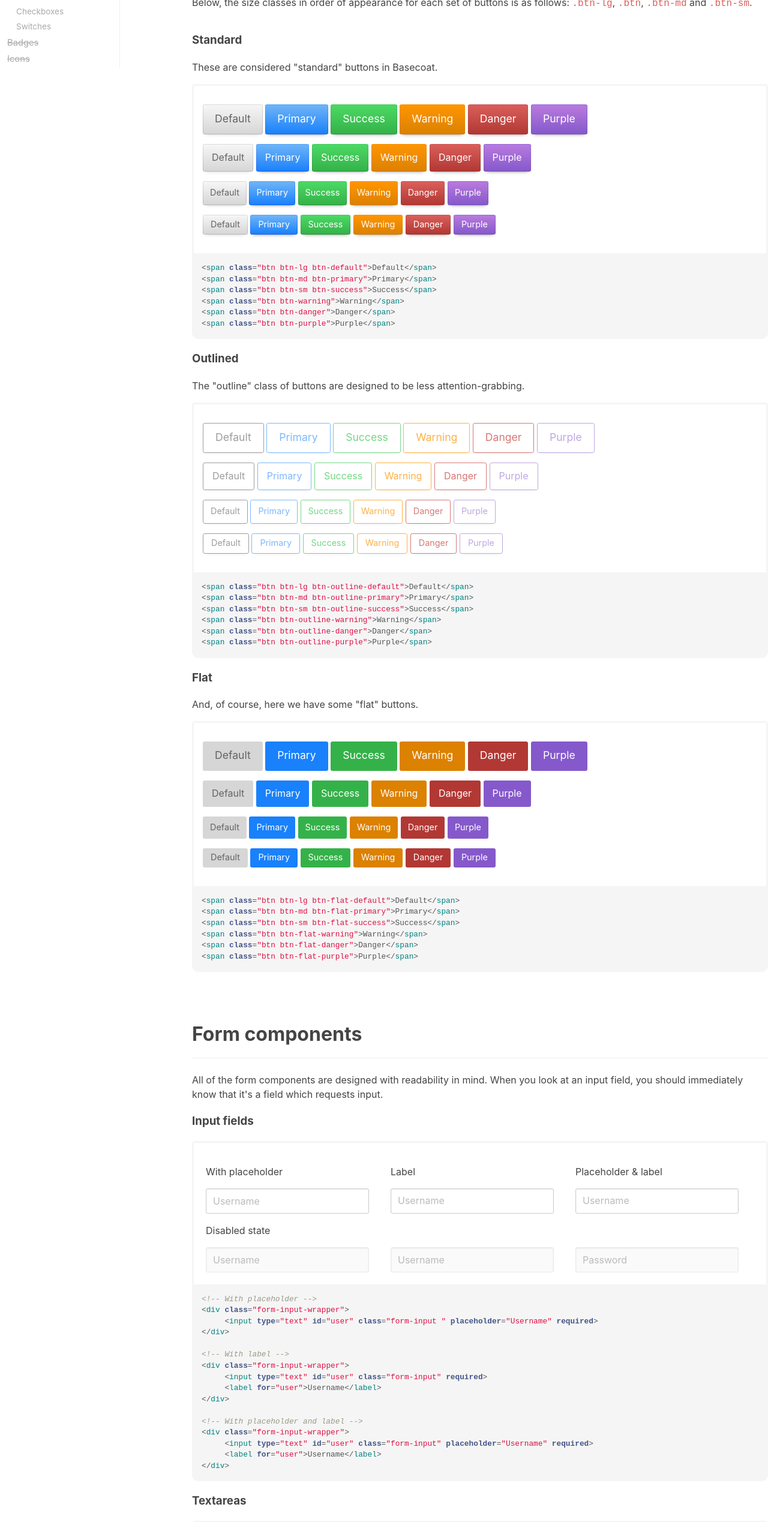
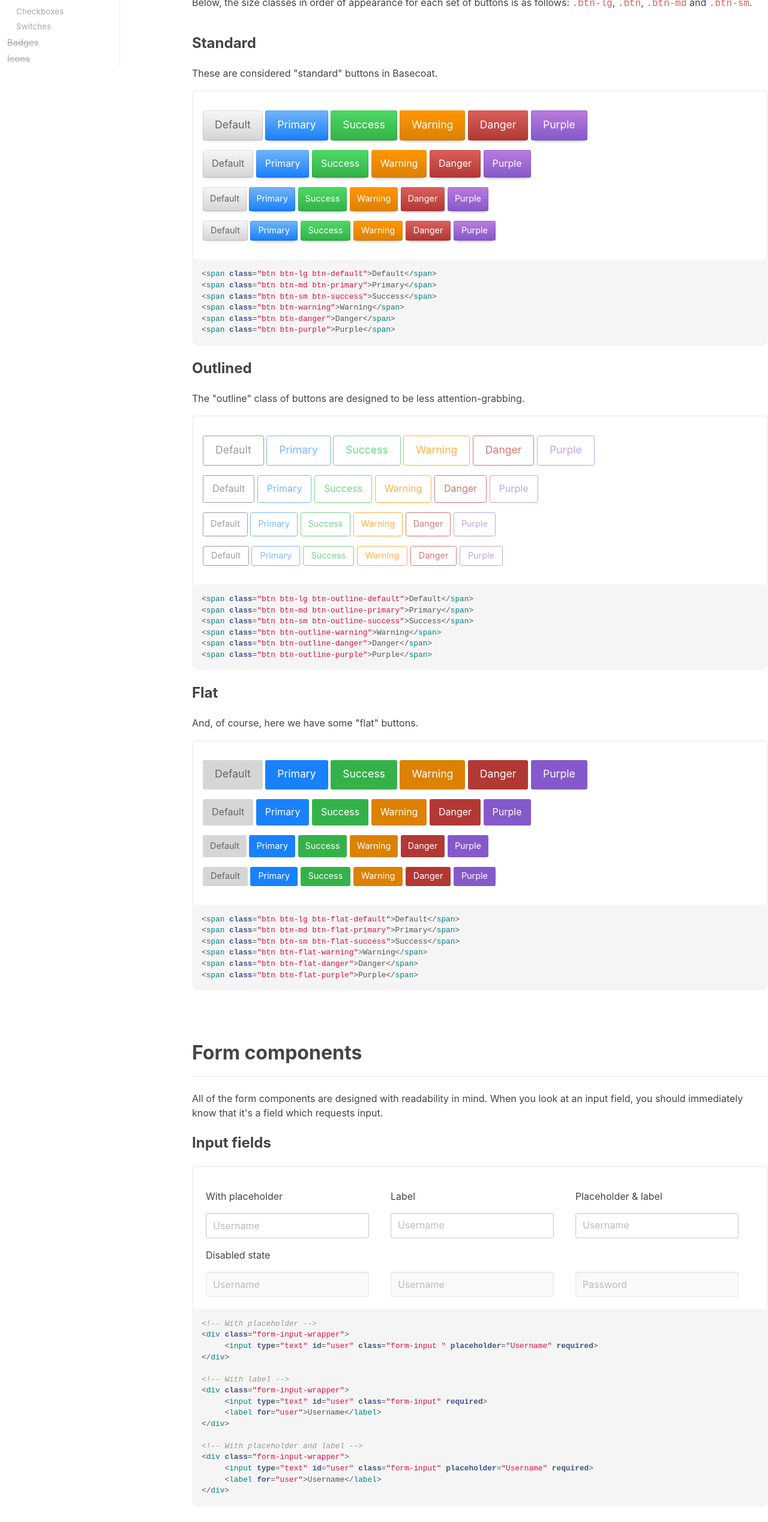
Before and after one commit to nvms/basecoat, a website: page components.html in a window 1280 px wide. Shown: the part 240-2777 px from the top of the page at 60% size. Drawn offline with Linux system fonts and the light colour scheme.

Commit message:
changes to some type

```diff
--- a/components.html
+++ b/components.html
@@ -67,7 +67,7 @@
               <p>Below, the size classes in order of appearance for each set of buttons is as follows: <code>.btn-lg</code>, <code>.btn</code>, <code>.btn-md</code> and <code>.btn-sm</code>.</p></p>
             <div class="col-16-16">
 
-              <h3>Standard</h3>
+              <h2>Standard</h2>
 
               <p>These are considered "standard" buttons in Basecoat.
                 <div class="el_demo">
@@ -112,7 +112,7 @@
                 </demo>
               </div>
               <div class="col-16-16">
-                <h3>Outlined</h3>
+                <h2>Outlined</h2>
                 <p>The "outline" class of buttons are designed to be less attention-grabbing.</p>
                 <div class="el_demo">
                   <p>
@@ -155,7 +155,7 @@
                 </demo>
               </div>
               <div class="col-16-16">
-                <h3>Flat</h3>
+                <h2>Flat</h2>
                 <p>And, of course, here we have some "flat" buttons.</p>
                 <div class="el_demo">
                   <p>
@@ -206,7 +206,7 @@
             <h1>Form components</h1>
             <p>All of the form components are designed with readability in mind. When you look at an input field, you should immediately know that it's a field which requests input.</p>
             <div class="grid">
-              <h3>Input fields</h3>
+              <h2>Input fields</h2>
               <div class="el_demo">
                 <div class="col-4-12">
 
@@ -260,7 +260,7 @@
 
 
               <div class="col-16-16">
-                <h3>Textareas</h3>
+                <h2>Textareas</h2>
 
                 <div class="el_demo">
                   <textarea class="block stretch" rows="5" cols="50">This textarea has the .stretch utility class applied to it.</textarea>
```
Also changed, not shown: css.html (+6 -6 lines).
